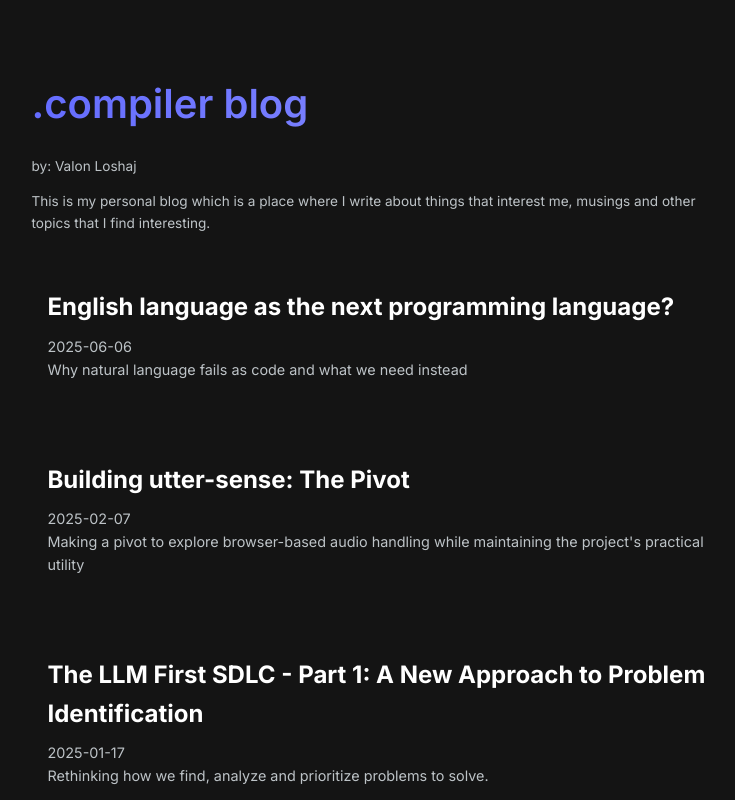
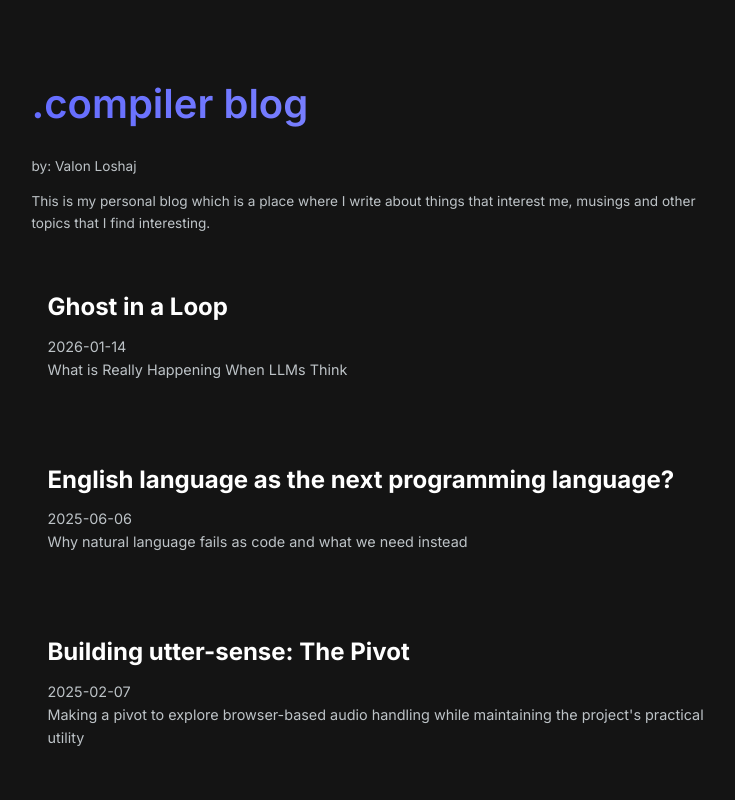
Before and after one commit to valon-loshaj/compiler-blog, a Next.js app: page / in a window 1280 px wide. Shown: the top 800 px of the page, without its empty margins (262-997 px from the left). Built offline with nearby package versions, Linux system fonts and the light colour scheme.

Commit message:
New blog post: Ghost in a loop

```diff
--- a/src/pages/index.tsx
+++ b/src/pages/index.tsx
@@ -13,6 +13,12 @@ export default function Home() {
 					about things that interest me, musings and other topics that
 					I find interesting.
 				</p>
+				<BlogPostCard
+					slug='ghost-in-a-loop'
+					title='Ghost in a Loop'
+					subtitle='What is Really Happening When LLMs Think'
+					publishDate='2026-01-14'
+				></BlogPostCard>
 				<BlogPostCard
 					slug='english-programming-language'
 					title='English language as the next programming language?'
```
Also changed, not shown: src/posts/ghost-in-a-loop.md (added, +32 -0 lines).
